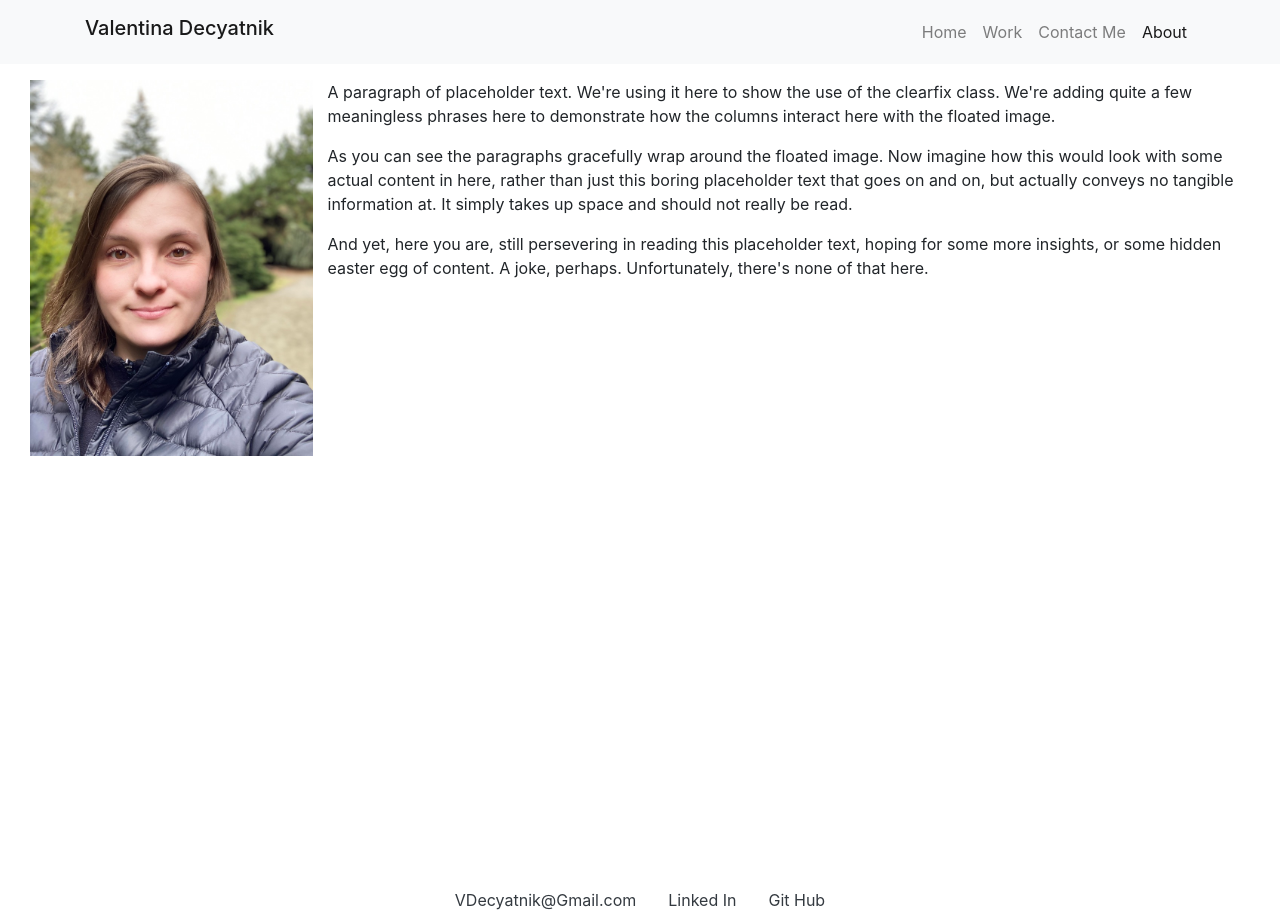
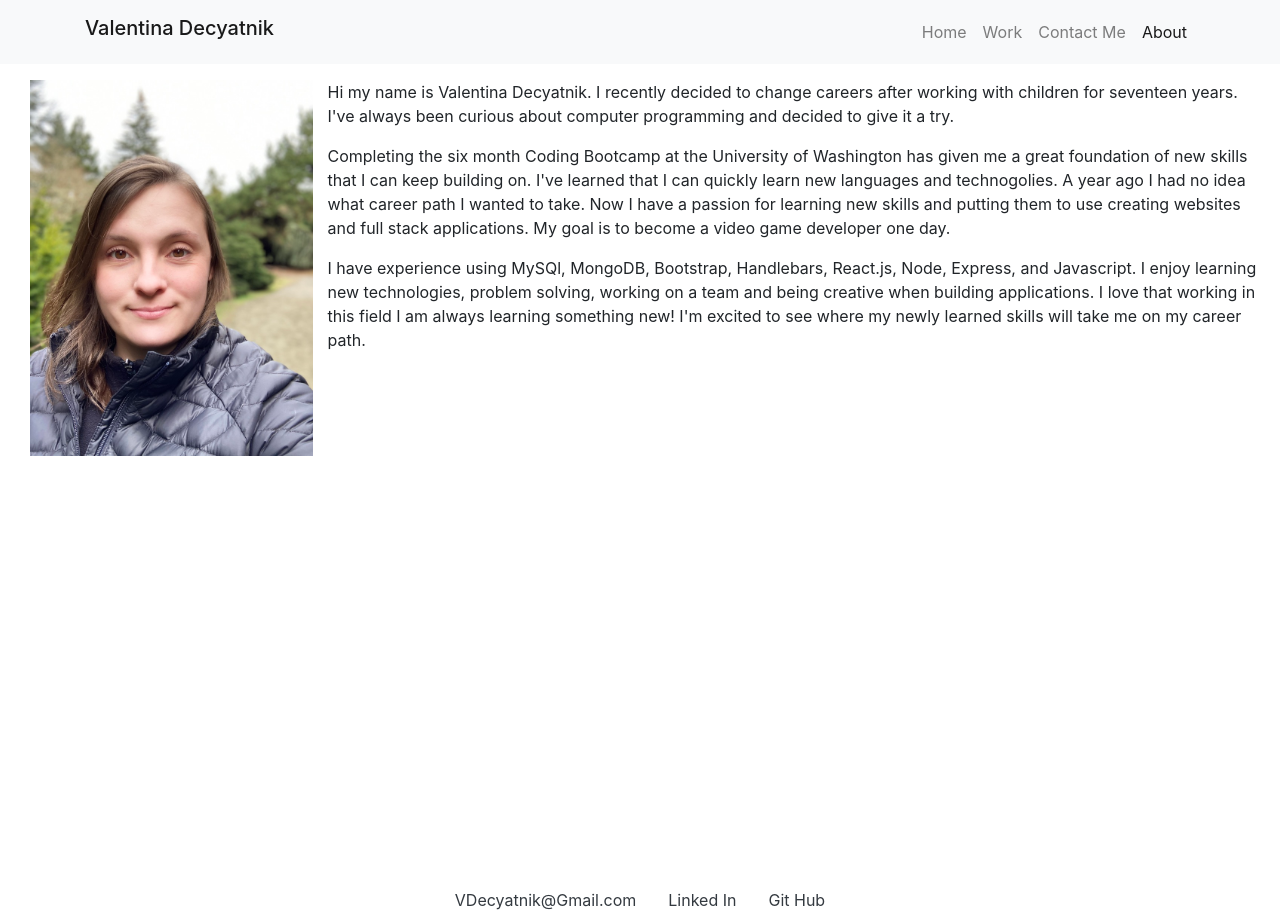
Before and after one commit to vdecyatnik/reactportfolio, a React (Create React App) app: page /About in a window 1280 px wide. Built offline with nearby package versions, Linux system fonts and the light colour scheme.

Commit message:
added about me section

```diff
--- a/src/App.js
+++ b/src/App.js
@@ -9,7 +9,8 @@ import Contact from "./components/Contact/Contact"
 import "react-bootstrap";
 
 
-import './App.css';
+// import './App.css';
+// import "./components/Home/index.css";
 
 function App() {
   return (
--- a/src/components/About/About.js
+++ b/src/components/About/About.js
@@ -3,33 +3,35 @@ import photo from "../../images/IMG_1463.JPG";
 
 function About() {
   return (
-    <div className="container-fluid">
+    <div className="container-fluid fixheight">
       <div className="clearfix">
         <img
           src={photo}
           className="col-md-3 float-md-left mb-3 ms-md-3 "
           alt="..."
         />
+        <p className="mt-3">
+          Hi my name is Valentina Decyatnik. I recently decided to change
+          careers after working with children for seventeen years. I've always
+          been curious about computer programming and decided to give it a try.
+        </p>
+        <p className="mt-3">
+          Completing the six month Coding Bootcamp at the University of
+          Washington has given me a great foundation of new skills that I can
+          keep building on. I've learned that I can quickly learn new languages
+          and technogolies. A year ago I had no idea what career path I wanted
+          to take. Now I have a passion for learning new skills and putting them
+          to use creating websites and full stack applications. My goal is to
+          become a video game developer one day.
+        </p>
 
         <p className="mt-3">
-          A paragraph of placeholder text. We're using it here to show the use
-          of the clearfix class. We're adding quite a few meaningless phrases
-          here to demonstrate how the columns interact here with the floated
-          image.
-        </p>
-
-        <p>
-          As you can see the paragraphs gracefully wrap around the floated
-          image. Now imagine how this would look with some actual content in
-          here, rather than just this boring placeholder text that goes on and
-          on, but actually conveys no tangible information at. It simply takes
-          up space and should not really be read.
-        </p>
-
-        <p>
-          And yet, here you are, still persevering in reading this placeholder
-          text, hoping for some more insights, or some hidden easter egg of
-          content. A joke, perhaps. Unfortunately, there's none of that here.
+          I have experience using MySQl, MongoDB, Bootstrap, Handlebars,
+          React.js, Node, Express, and Javascript. I enjoy learning new
+          technologies, problem solving, working on a team and being creative
+          when building applications. I love that working in this field I am
+          always learning something new! I'm excited to see where my newly
+          learned skills will take me on my career path.
         </p>
       </div>
       {/* <div className="row no-gutters bg-light position-relative">
--- a/src/components/Contact/Contact.js
+++ b/src/components/Contact/Contact.js
@@ -1,12 +1,12 @@
 import React from "react";
 import Resume from "../../ResumeFolder/2021valResume.pdf";
-import "./index.css";
+ import "./index.css";
 
 function Contact() {
   return (
 
 
-    <div className="container-fluid">
+    <div className="container-fluid fixheight">
       <div className="jumbotron mt-3  bg-light">
         <div className="container">
           <h1 className="display-4">Contact Me</h1>
@@ -33,7 +33,7 @@ function Contact() {
                     <a href="tel:2068830308" style={{color:"black"}}>(206)-883-0308</a>
                   </li>
                   <li>
-                  <a href={Resume} download="Resume.pdf" style={{color:"black"}}>Resume</a>
+                  <a href={Resume} download="Resume.pdf" style={{color:"black"}}>Click here to download my Resume!</a>
                   </li>
                 </ul>
               </div>
--- a/src/components/Contact/index.css
+++ b/src/components/Contact/index.css
@@ -1,4 +1,4 @@
-.container-fluid{
+.fixheight{
 
     height:100vh;
 }
--- a/src/components/Footer/footer.js
+++ b/src/components/Footer/footer.js
@@ -5,7 +5,7 @@ function Footer() {
     return(
 
 
-        <ul className="nav justify-content-center">
+        <ul className="nav justify-content-center footer">
 
         <li className="nav-item">
            <a className="nav-link active text-dark" href="mailto:vdecyatnik@gmail.com">VDecyatnik@Gmail.com</a>
--- a/src/components/Home/home.js
+++ b/src/components/Home/home.js
@@ -1,14 +1,14 @@
 import React from "react";
 import pic from "../../images/water.jpg";
 
-import "./index.css";
+// import "./index.css";
 
 function Home(){
 
 
     return(
 
-        <div className= "container">
+        <div className= "container-fluid">
 
             <img src={pic} className= "img-fluid" alt="..."></img>
         </div>
--- a/src/components/Work/work.js
+++ b/src/components/Work/work.js
@@ -2,10 +2,11 @@ import React from "react";
 
 import burger from "../../cardimages/burger-.png";
 import home from "../../cardimages/homepage.png";
-import weather from "../../cardimages/weatherDashboard.png";
+
 import covid from "../../cardimages/covid.png";
 import recipe from "../../cardimages/recipe.png";
 import quiz from "../../cardimages/quiz.png";
+import emptracker from "../../cardimages/Emp1.png";
 
 const projects = [
   {
@@ -28,12 +29,11 @@ const projects = [
   },
 
   {
-    image: weather,
-    title: "Weather Dashboard",
-    description:
-      "Simple weather application pulling weather data from a weather API. Search for your city and get the current weather along with a five day forecast. Search history saves to local storage and to a new search button making it easy to quickly check weather in recently searched cities. ",
-    livesite: "https://vdecyatnik.github.io/Weather-Dashboard/",
-    githubrepo: "https://github.com/vdecyatnik/Weather-Dashboard",
+    image: emptracker,
+    title: "Employee Tracker",
+    description:"This application was made using React.js and Bootstrap. Users are able to view all employees in the directory as well as filter by name and sort by age." ,
+    livesite: "https://employtrack.herokuapp.com/",
+    githubrepo: "https://github.com/vdecyatnik/employee-tracker",
   },
 
   {
--- a/src/index.js
+++ b/src/index.js
@@ -1,10 +1,10 @@
 import React from 'react';
 import ReactDOM from 'react-dom';
-import './index.css';
+// import './index.css';
 import App from './App';
 import reportWebVitals from './reportWebVitals';
 import 'bootstrap/dist/css/bootstrap.min.css';
-
+// import "./components/Footer/index.css";
 ReactDOM.render(
   <React.StrictMode>
     <App />
```
Also changed, not shown: src/cardimages/Emp1.png (added), src/components/Footer/index.css (added).
